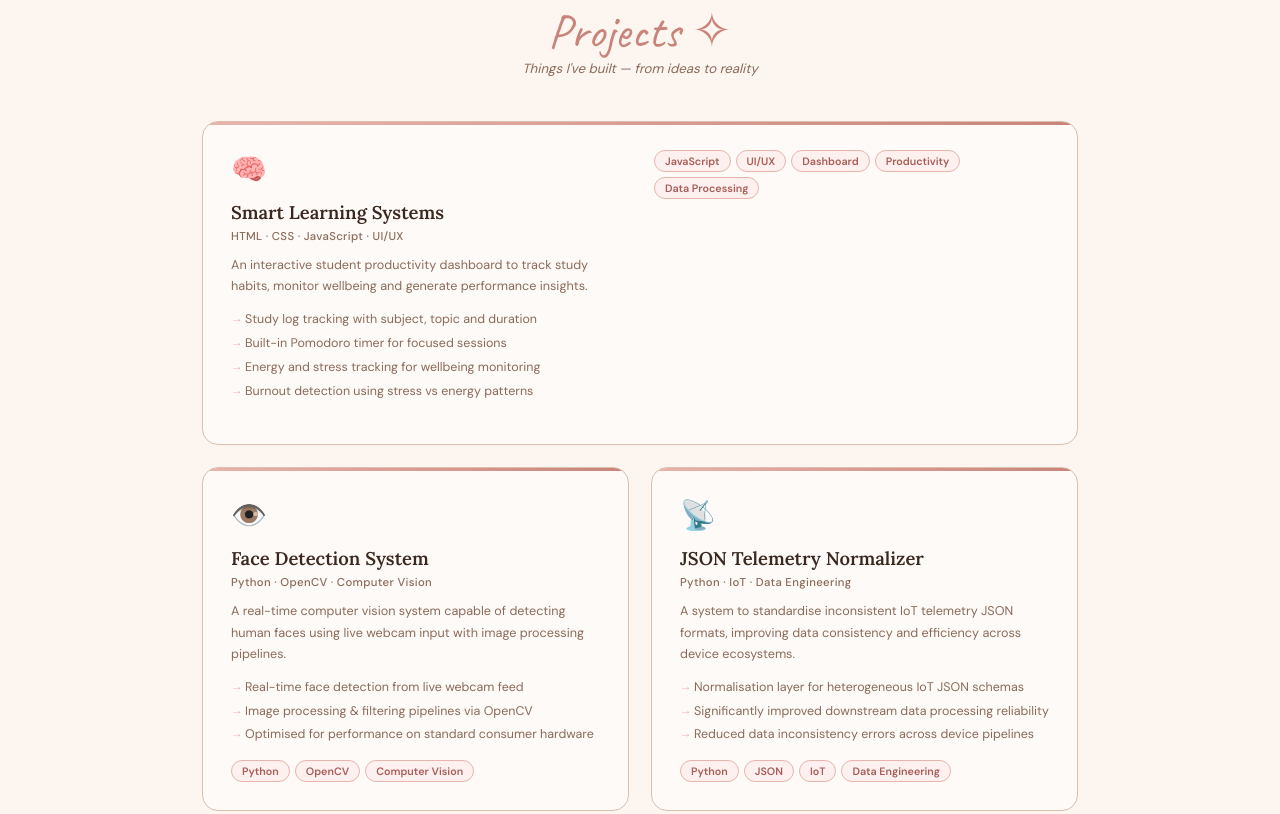
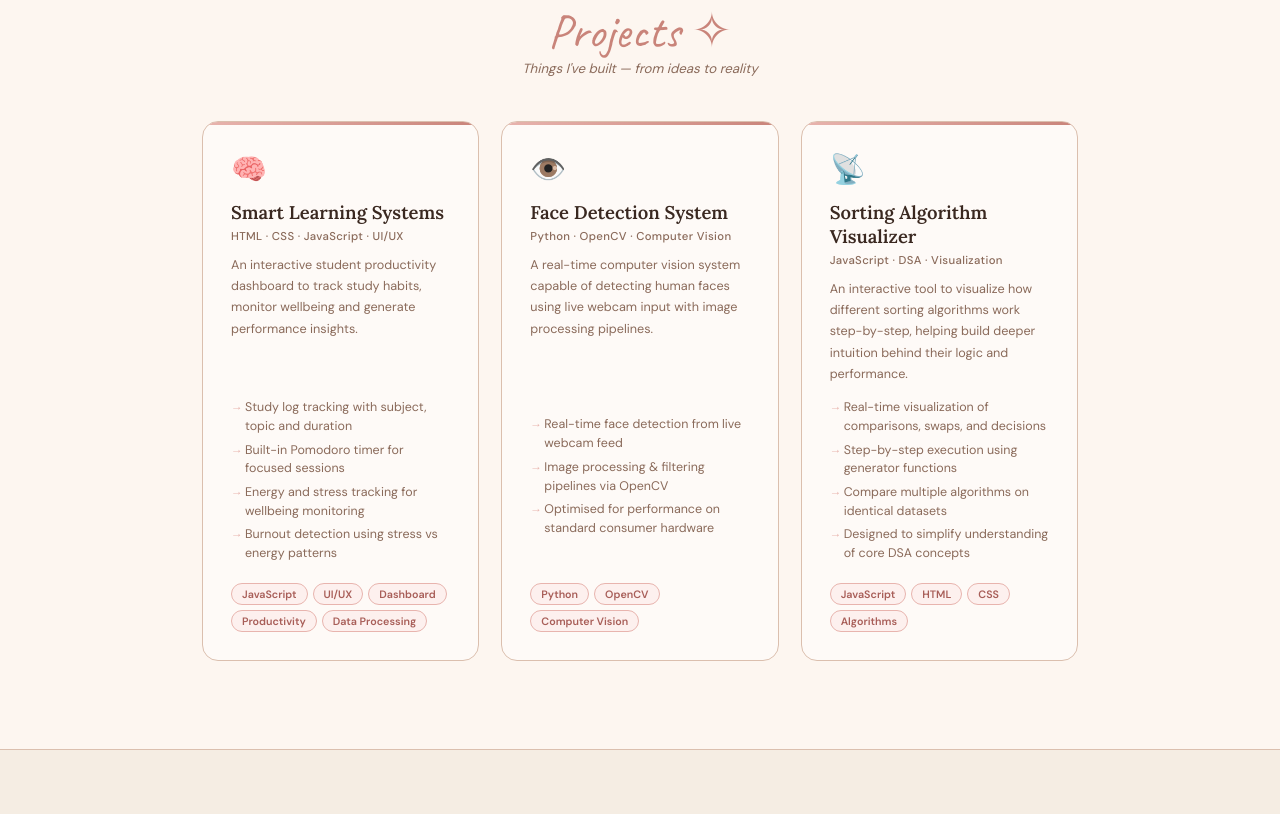
Before and after one commit to Nabeela-Fatima/portfolio, a plain HTML site: page index.html in a window 1280 px wide. Shown: the part 1200-2014 px from the top of the page. Drawn offline with Linux system fonts and the light colour scheme.

Commit message:
Update index.html

```diff
--- a/index.html
+++ b/index.html
@@ -113,19 +113,22 @@ nav{position:sticky;top:0;z-index:200;display:flex;align-items:center;justify-co
 
 /* ══ PROJECTS ══ */
 #projects{background:var(--bg);}
-.projects-grid{display:grid;grid-template-columns:1fr 1fr;gap:22px;}
-.proj-card{background:var(--paper);border:1.5px solid var(--border);border-radius:16px;padding:28px;transition:transform 0.25s,box-shadow 0.25s;position:relative;overflow:hidden;}
+.projects-grid{display:grid;grid-template-columns:repeat(3,1fr);gap:22px;align-items:stretch;}
+.proj-card{
+  background:var(--paper);border:1.5px solid var(--border);border-radius:16px;padding:28px;
+  transition:transform 0.25s,box-shadow 0.25s;position:relative;overflow:hidden;
+  display:flex;flex-direction:column;
+}
 .proj-card::before{content:'';position:absolute;top:0;left:0;right:0;height:3px;background:linear-gradient(90deg,var(--pink-light),var(--pink));}
 .proj-card:hover{transform:translateY(-5px);box-shadow:0 14px 36px var(--shadow);}
-.proj-card.featured{grid-column:span 2;display:grid;grid-template-columns:1fr 1fr;gap:28px;align-items:start;}
 .proj-icon{font-size:1.8rem;margin-bottom:12px;}
 .proj-name{font-family:'Lora',serif;font-size:1.15rem;font-weight:600;color:var(--ink);margin-bottom:5px;}
 .proj-stack{font-size:0.71rem;color:var(--ink-light);margin-bottom:10px;font-weight:500;letter-spacing:0.03em;}
-.proj-desc{font-size:0.79rem;color:var(--ink-light);line-height:1.68;margin-bottom:14px;}
-.proj-bullets{list-style:none;display:flex;flex-direction:column;gap:5px;margin-bottom:16px;}
+.proj-desc{font-size:0.79rem;color:var(--ink-light);line-height:1.68;margin-bottom:14px;flex:1;}
+.proj-bullets{list-style:none;display:flex;flex-direction:column;gap:5px;margin-bottom:16px;flex:1;}
 .proj-bullets li{font-size:0.78rem;color:var(--ink-light);line-height:1.5;padding-left:14px;position:relative;}
 .proj-bullets li::before{content:'→';position:absolute;left:0;color:var(--pink-light);font-size:0.74rem;}
-.tag-row{display:flex;flex-wrap:wrap;gap:5px;}
+.tag-row{display:flex;flex-wrap:wrap;gap:5px;margin-top:auto;padding-top:4px;}
 .tag{font-size:0.67rem;padding:3px 10px;border-radius:14px;background:var(--pink-pale);border:1px solid var(--pink-light);color:var(--rose);font-weight:600;}
 
 /* ══ LEADERSHIP ══ */
@@ -252,8 +255,7 @@ footer{border-top:1px solid var(--border-light);padding:38px 52px;text-align:cen
   .nb-hi{font-size:1.9rem;}
 
   /* Grids */
-  .projects-grid{grid-template-columns:1fr;}
-  .proj-card.featured{grid-column:span 1;display:block;}
+  .projects-grid{grid-template-columns:1fr 1fr;}
   .lead-grid{grid-template-columns:1fr 1fr;gap:16px;}
   .ach-grid{grid-template-columns:1fr 1fr;gap:16px;}
   .skills-cats{grid-template-columns:1fr 1fr;}
@@ -297,6 +299,7 @@ footer{border-top:1px solid var(--border-light);padding:38px 52px;text-align:cen
   .edu-inst{font-size:0.79rem;}
 
   /* Grids */
+  .projects-grid{grid-template-columns:1fr;}
   .lead-grid{grid-template-columns:1fr;}
   .ach-grid{grid-template-columns:1fr 1fr;}
   .skills-cats{grid-template-columns:1fr;}
@@ -469,9 +472,8 @@ footer{border-top:1px solid var(--border-light);padding:38px 52px;text-align:cen
     </div>
     <div class="projects-grid">
 
-      <!-- Featured -->
-      <div class="proj-card featured reveal rd1">
-        <div>
+      <!-- Smart Learning Systems -->
+      <div class="proj-card reveal rd1">
         <div class="proj-icon">🧠</div>
         <div class="proj-name">Smart Learning Systems</div>
         <div class="proj-stack">HTML · CSS · JavaScript · UI/UX</div>
@@ -482,12 +484,9 @@ footer{border-top:1px solid var(--border-light);padding:38px 52px;text-align:cen
           <li>Energy and stress tracking for wellbeing monitoring</li>
           <li>Burnout detection using stress vs energy patterns</li>
         </ul>
-        </div>
-        <div>
-          <div class="tag-row" style="margin-bottom:20px">
+        <div class="tag-row">
           <span class="tag">JavaScript</span><span class="tag">UI/UX</span>
           <span class="tag">Dashboard</span><span class="tag">Productivity</span><span class="tag">Data Processing</span>
-          </div>
         </div>
       </div>
 
@@ -507,19 +506,20 @@ footer{border-top:1px solid var(--border-light);padding:38px 52px;text-align:cen
         </div>
       </div>
 
-      <!-- JSON Telemetry -->
+      <!-- Sorting Visualizer -->
       <div class="proj-card reveal rd3">
         <div class="proj-icon">📡</div>
-        <div class="proj-name">JSON Telemetry Normalizer</div>
-        <div class="proj-stack">Python · IoT · Data Engineering</div>
-        <div class="proj-desc">A system to standardise inconsistent IoT telemetry JSON formats, improving data consistency and efficiency across device ecosystems.</div>
+        <div class="proj-name">Sorting Algorithm Visualizer</div>
+        <div class="proj-stack">JavaScript · DSA · Visualization</div>
+        <div class="proj-desc">An interactive tool to visualize how different sorting algorithms work step-by-step, helping build deeper intuition behind their logic and performance.</div>
         <ul class="proj-bullets">
-          <li>Normalisation layer for heterogeneous IoT JSON schemas</li>
-          <li>Significantly improved downstream data processing reliability</li>
-          <li>Reduced data inconsistency errors across device pipelines</li>
+          <li>Real-time visualization of comparisons, swaps, and decisions</li>
+          <li>Step-by-step execution using generator functions</li>
+          <li>Compare multiple algorithms on identical datasets</li>
+          <li>Designed to simplify understanding of core DSA concepts</li>
         </ul>
         <div class="tag-row">
-          <span class="tag">Python</span><span class="tag">JSON</span><span class="tag">IoT</span><span class="tag">Data Engineering</span>
+          <span class="tag">JavaScript</span><span class="tag">HTML</span><span class="tag">CSS</span><span class="tag">Algorithms</span>
         </div>
       </div>
 
```
Lines whose indentation alone changed are shown as unchanged.
